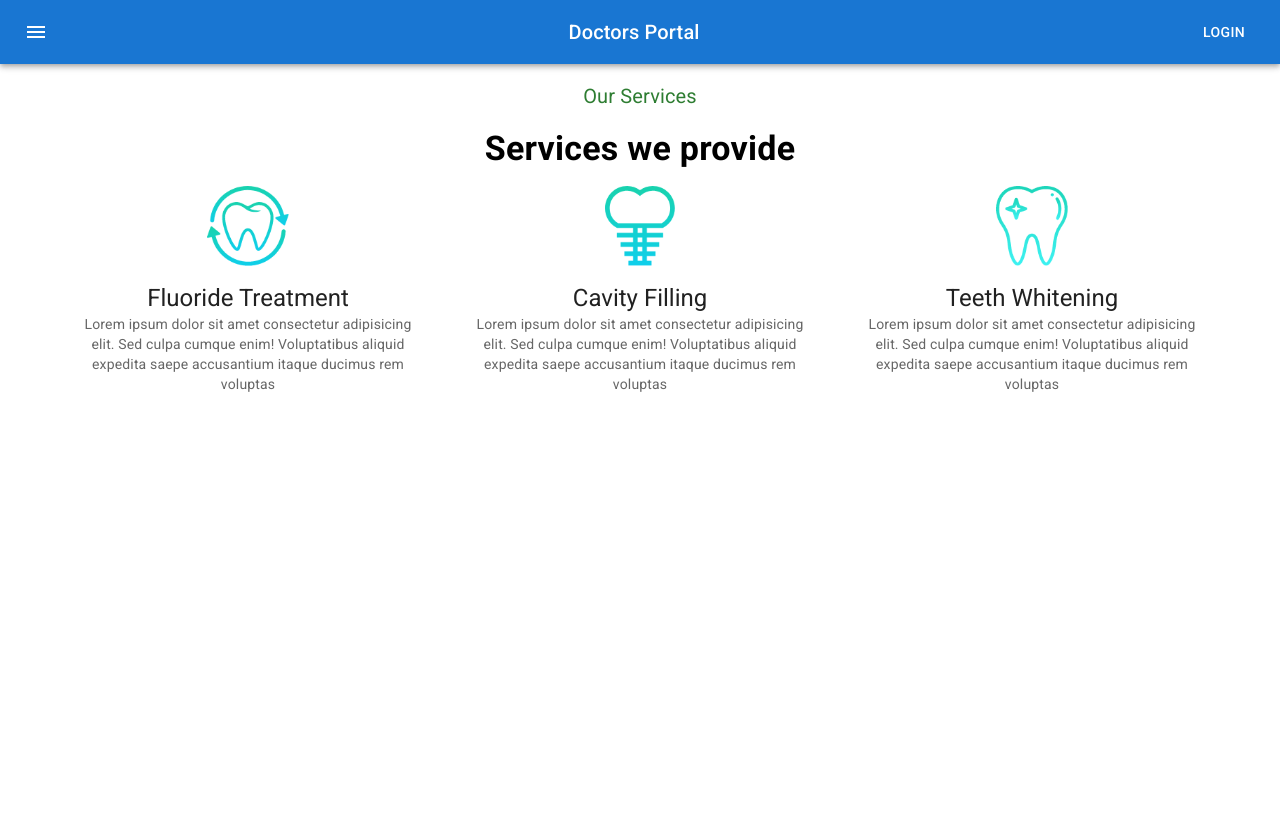
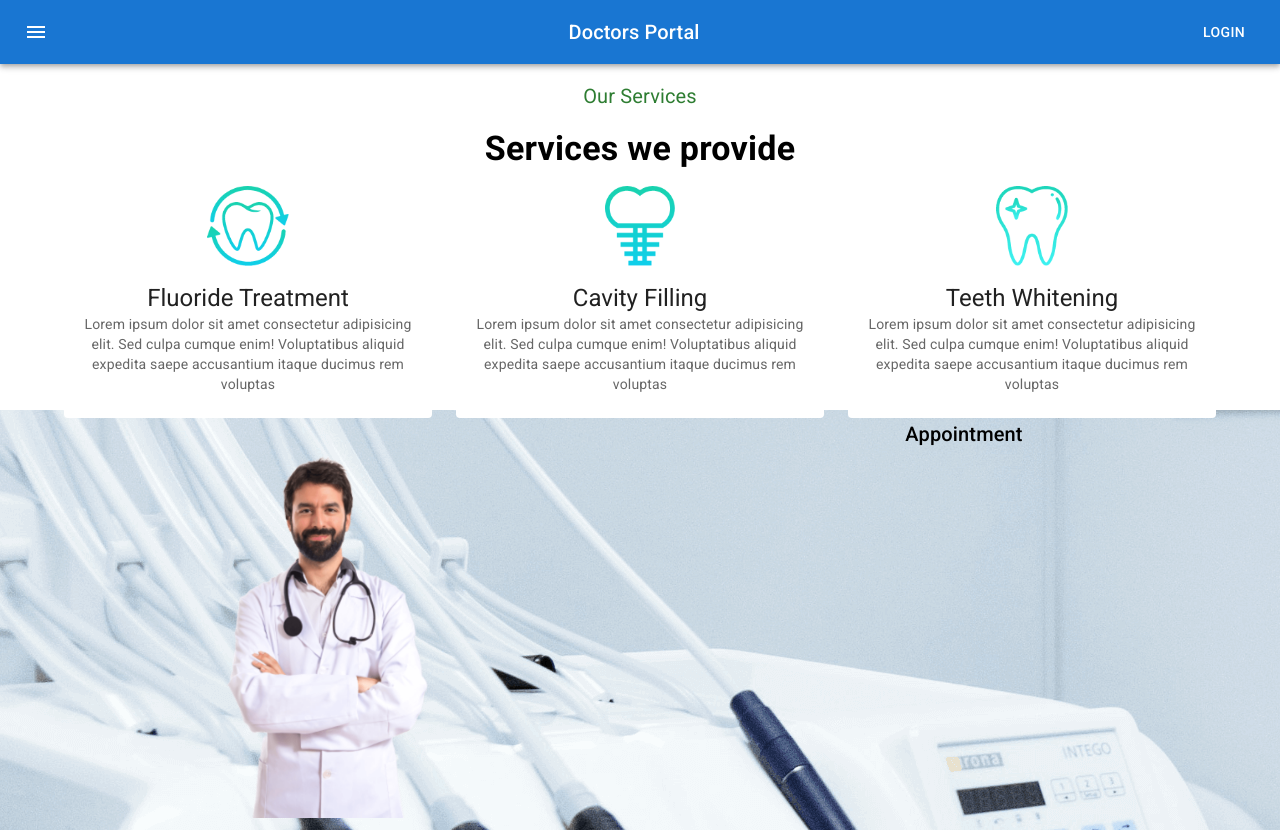
Before and after one commit to dipdastoko/doctors-portal-client, a React (Create React App) app: page /home in a window 1280 px wide. Before the commit the page ends 800 px from the top, so only its background shows below. Built offline with nearby package versions, Linux system fonts and the light colour scheme.

Commit message:
appointment banner added

```diff
--- /dev/null
+++ b/src/Pages/Home/AppointmentBanner/AppointmentBanner.js
@@ -0,0 +1,29 @@
+import React from 'react';
+import Box from '@mui/system/Box';
+import Grid from '@mui/system/Unstable_Grid';
+import doctor from '../../../images/doctor.png';
+import bg from '../../../images/appointment-bg.png';
+import { Typography } from '@mui/material';
+
+const appointmentBg = {
+    background: `url(${bg})`
+}
+
+const AppointmentBanner = () => {
+    return (
+        <Box style={appointmentBg} sx={{ flexGrow: 1 }}>
+            <Grid container spacing={2}>
+                <Grid xs={12} md={6}>
+                    <img style={{ width: '400px' }} src={doctor} alt="" />
+                </Grid>
+                <Grid xs={12} md={6}>
+                    <Typography variant='h6'>
+                        Appointment
+                    </Typography>
+                </Grid>
+            </Grid>
+        </Box>
+    );
+};
+
+export default AppointmentBanner;
--- a/src/Pages/Home/Home/Home.js
+++ b/src/Pages/Home/Home/Home.js
@@ -1,4 +1,5 @@
 import React from 'react';
+import AppointmentBanner from '../AppointmentBanner/AppointmentBanner';
 import Services from '../Services/Services';
 import Navigation from '../Shared/Navigation/Navigation';
 
@@ -7,6 +8,7 @@
         <div>
             <Navigation />
             <Services />
+            <AppointmentBanner />
         </div>
     );
 };
```
